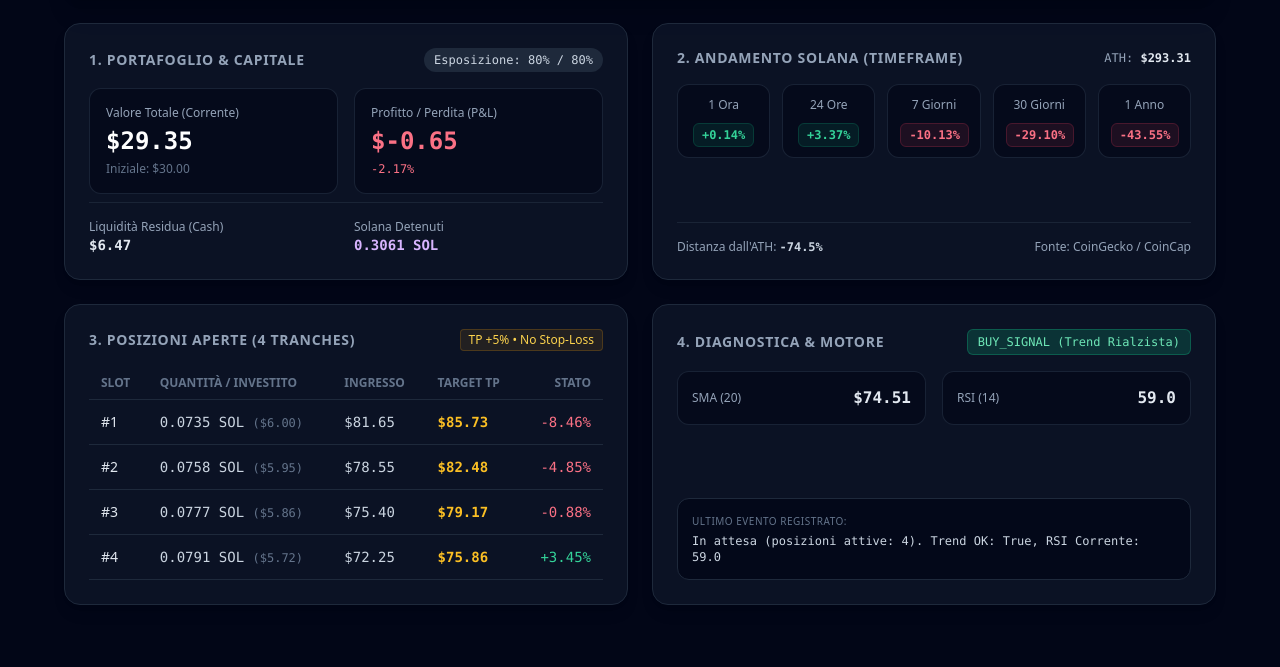
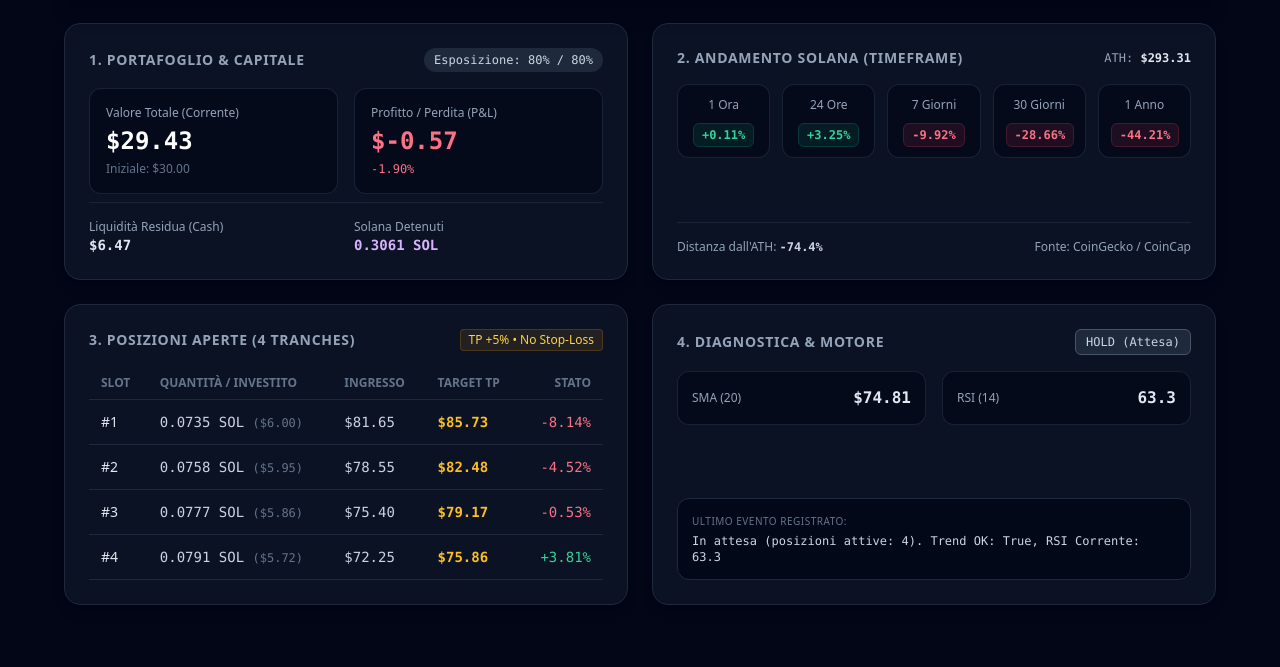
Before and after one commit to vbabb-hub/Unsolbot, a plain HTML site: page index.html in a window 1280 px wide. Shown: the part 133-800 px from the top of the page. Drawn offline with nearby package versions, Linux system fonts and the light colour scheme.

Commit message:
Update web dashboard and README [skip ci]

```diff
--- a/index.html
+++ b/index.html
@@ -20,8 +20,8 @@
                 </div>
             </div>
             <div class="mt-4 md:mt-0 text-left md:text-right">
-                <div class="text-2xl font-mono font-bold text-white">$74.74 <span class="text-xs font-sans font-normal text-slate-400">SOL/USD</span></div>
-                <div class="text-xs text-slate-500 font-mono">Aggiornato: 2026-11-18 03:27:54 UTC</div>
+                <div class="text-2xl font-mono font-bold text-white">$75.00 <span class="text-xs font-sans font-normal text-slate-400">SOL/USD</span></div>
+                <div class="text-xs text-slate-500 font-mono">Aggiornato: 2026-11-18 04:31:56 UTC</div>
             </div>
         </header>
 
@@ -38,13 +38,13 @@
                     <div class="grid grid-cols-2 gap-4 my-2">
                         <div class="bg-slate-950/60 p-4 rounded-xl border border-slate-800/80">
                             <div class="text-xs text-slate-400">Valore Totale (Corrente)</div>
-                            <div class="text-2xl font-mono font-bold text-white mt-1">$29.35</div>
+                            <div class="text-2xl font-mono font-bold text-white mt-1">$29.43</div>
                             <div class="text-xs text-slate-500 mt-1">Iniziale: $30.00</div>
                         </div>
                         <div class="bg-slate-950/60 p-4 rounded-xl border border-slate-800/80">
                             <div class="text-xs text-slate-400">Profitto / Perdita (P&L)</div>
-                            <div class="text-2xl font-mono font-bold text-rose-400 mt-1">$-0.65</div>
-                            <div class="text-xs font-mono text-rose-400 mt-1">-2.17%</div>
+                            <div class="text-2xl font-mono font-bold text-rose-400 mt-1">$-0.57</div>
+                            <div class="text-xs font-mono text-rose-400 mt-1">-1.90%</div>
                         </div>
                     </div>
                 </div>
@@ -70,28 +70,28 @@
                     <div class="grid grid-cols-3 sm:grid-cols-5 gap-3 my-4">
                         <div class="bg-slate-950/60 p-3 rounded-xl border border-slate-800/80 text-center">
                             <div class="text-xs text-slate-400 mb-2">1 Ora</div>
-                            <span class="px-2 py-1 rounded-md text-xs font-mono font-semibold border text-emerald-400 bg-emerald-500/10 border-emerald-500/20">+0.14%</span>
+                            <span class="px-2 py-1 rounded-md text-xs font-mono font-semibold border text-emerald-400 bg-emerald-500/10 border-emerald-500/20">+0.11%</span>
                         </div>
                         <div class="bg-slate-950/60 p-3 rounded-xl border border-slate-800/80 text-center">
                             <div class="text-xs text-slate-400 mb-2">24 Ore</div>
-                            <span class="px-2 py-1 rounded-md text-xs font-mono font-semibold border text-emerald-400 bg-emerald-500/10 border-emerald-500/20">+3.37%</span>
+                            <span class="px-2 py-1 rounded-md text-xs font-mono font-semibold border text-emerald-400 bg-emerald-500/10 border-emerald-500/20">+3.25%</span>
                         </div>
                         <div class="bg-slate-950/60 p-3 rounded-xl border border-slate-800/80 text-center">
                             <div class="text-xs text-slate-400 mb-2">7 Giorni</div>
-                            <span class="px-2 py-1 rounded-md text-xs font-mono font-semibold border text-rose-400 bg-rose-500/10 border-rose-500/20">-10.13%</span>
+                            <span class="px-2 py-1 rounded-md text-xs font-mono font-semibold border text-rose-400 bg-rose-500/10 border-rose-500/20">-9.92%</span>
                         </div>
                         <div class="bg-slate-950/60 p-3 rounded-xl border border-slate-800/80 text-center">
                             <div class="text-xs text-slate-400 mb-2">30 Giorni</div>
-                            <span class="px-2 py-1 rounded-md text-xs font-mono font-semibold border text-rose-400 bg-rose-500/10 border-rose-500/20">-29.10%</span>
+                            <span class="px-2 py-1 rounded-md text-xs font-mono font-semibold border text-rose-400 bg-rose-500/10 border-rose-500/20">-28.66%</span>
                         </div>
                         <div class="bg-slate-950/60 p-3 rounded-xl border border-slate-800/80 text-center col-span-3 sm:col-span-1">
                             <div class="text-xs text-slate-400 mb-2">1 Anno</div>
-                            <span class="px-2 py-1 rounded-md text-xs font-mono font-semibold border text-rose-400 bg-rose-500/10 border-rose-500/20">-43.55%</span>
+                            <span class="px-2 py-1 rounded-md text-xs font-mono font-semibold border text-rose-400 bg-rose-500/10 border-rose-500/20">-44.21%</span>
                         </div>
                     </div>
                 </div>
                 <div class="pt-4 border-t border-slate-800/80 flex justify-between items-center text-xs text-slate-400">
-                    <span>Distanza dall'ATH: <strong class="font-mono text-slate-300">-74.5%</strong></span>
+                    <span>Distanza dall'ATH: <strong class="font-mono text-slate-300">-74.4%</strong></span>
                     <span>Fonte: CoinGecko / CoinCap</span>
                 </div>
             </section>
@@ -120,28 +120,28 @@
                 <td class="py-3 px-3 font-mono text-slate-300">0.0735 SOL <span class="text-xs text-slate-500">($6.00)</span></td>
                 <td class="py-3 px-3 font-mono text-slate-300">$81.65</td>
                 <td class="py-3 px-3 font-mono text-amber-400 font-semibold">$85.73</td>
-                <td class="py-3 px-3 font-mono text-rose-400 text-right">-8.46%</td>
+                <td class="py-3 px-3 font-mono text-rose-400 text-right">-8.14%</td>
             </tr>
             <tr class="border-b border-slate-800 hover:bg-slate-800/40 transition">
                 <td class="py-3 px-3 font-medium text-slate-200">#2</td>
                 <td class="py-3 px-3 font-mono text-slate-300">0.0758 SOL <span class="text-xs text-slate-500">($5.95)</span></td>
                 <td class="py-3 px-3 font-mono text-slate-300">$78.55</td>
                 <td class="py-3 px-3 font-mono text-amber-400 font-semibold">$82.48</td>
-                <td class="py-3 px-3 font-mono text-rose-400 text-right">-4.85%</td>
+                <td class="py-3 px-3 font-mono text-rose-400 text-right">-4.52%</td>
             </tr>
             <tr class="border-b border-slate-800 hover:bg-slate-800/40 transition">
                 <td class="py-3 px-3 font-medium text-slate-200">#3</td>
                 <td class="py-3 px-3 font-mono text-slate-300">0.0777 SOL <span class="text-xs text-slate-500">($5.86)</span></td>
                 <td class="py-3 px-3 font-mono text-slate-300">$75.40</td>
                 <td class="py-3 px-3 font-mono text-amber-400 font-semibold">$79.17</td>
-                <td class="py-3 px-3 font-mono text-rose-400 text-right">-0.88%</td>
+                <td class="py-3 px-3 font-mono text-rose-400 text-right">-0.53%</td>
             </tr>
             <tr class="border-b border-slate-800 hover:bg-slate-800/40 transition">
                 <td class="py-3 px-3 font-medium text-slate-200">#4</td>
                 <td class="py-3 px-3 font-mono text-slate-300">0.0791 SOL <span class="text-xs text-slate-500">($5.72)</span></td>
                 <td class="py-3 px-3 font-mono text-slate-300">$72.25</td>
                 <td class="py-3 px-3 font-mono text-amber-400 font-semibold">$75.86</td>
-                <td class="py-3 px-3 font-mono text-emerald-400 text-right">+3.45%</td>
+                <td class="py-3 px-3 font-mono text-emerald-400 text-right">+3.81%</td>
             </tr>
                         </tbody>
                     </table>
@@ -153,22 +153,22 @@
                 <div>
                     <div class="flex items-center justify-between mb-4">
                         <h2 class="text-sm font-semibold uppercase tracking-wider text-slate-400">4. Diagnostica & Motore</h2>
-                        <span class="text-xs px-2.5 py-1 rounded-md border font-mono bg-emerald-500/20 text-emerald-300 border-emerald-500/30">BUY_SIGNAL (Trend Rialzista)</span>
+                        <span class="text-xs px-2.5 py-1 rounded-md border font-mono bg-slate-700/50 text-slate-300 border-slate-600">HOLD (Attesa)</span>
                     </div>
                     <div class="grid grid-cols-2 gap-4 mb-4">
                         <div class="bg-slate-950/60 p-3.5 rounded-xl border border-slate-800/80 flex justify-between items-center">
                             <span class="text-xs text-slate-400">SMA (20)</span>
-                            <span class="font-mono font-semibold text-slate-200">$74.51</span>
+                            <span class="font-mono font-semibold text-slate-200">$74.81</span>
                         </div>
                         <div class="bg-slate-950/60 p-3.5 rounded-xl border border-slate-800/80 flex justify-between items-center">
                             <span class="text-xs text-slate-400">RSI (14)</span>
-                            <span class="font-mono font-semibold text-slate-200">59.0</span>
+                            <span class="font-mono font-semibold text-slate-200">63.3</span>
                         </div>
                     </div>
                 </div>
                 <div class="bg-slate-950/80 p-3.5 rounded-xl border border-slate-800 text-xs font-mono text-slate-300">
                     <span class="text-slate-500 block mb-1 uppercase font-sans text-[10px] tracking-wider">Ultimo Evento Registrato:</span>
-                    In attesa (posizioni attive: 4). Trend OK: True, RSI Corrente: 59.0
+                    In attesa (posizioni attive: 4). Trend OK: True, RSI Corrente: 63.3
                 </div>
             </section>
 
--- a/src/portfolio.json
+++ b/src/portfolio.json
@@ -27,5 +27,5 @@
             "tp": 75.8625
         }
     ],
-    "prev_rsi": 58.97874410375426
+    "prev_rsi": 63.28095856592601
 }
```
Also changed, not shown: 1 other file.
